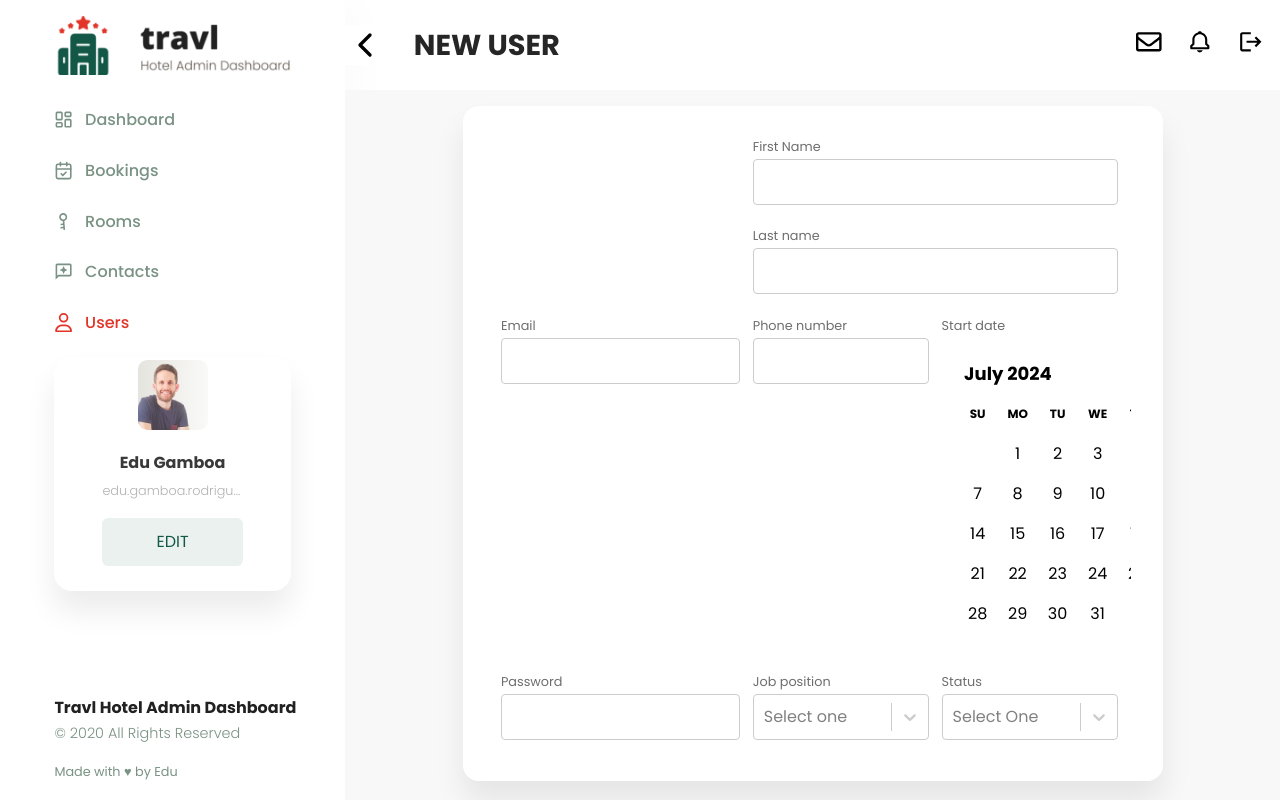
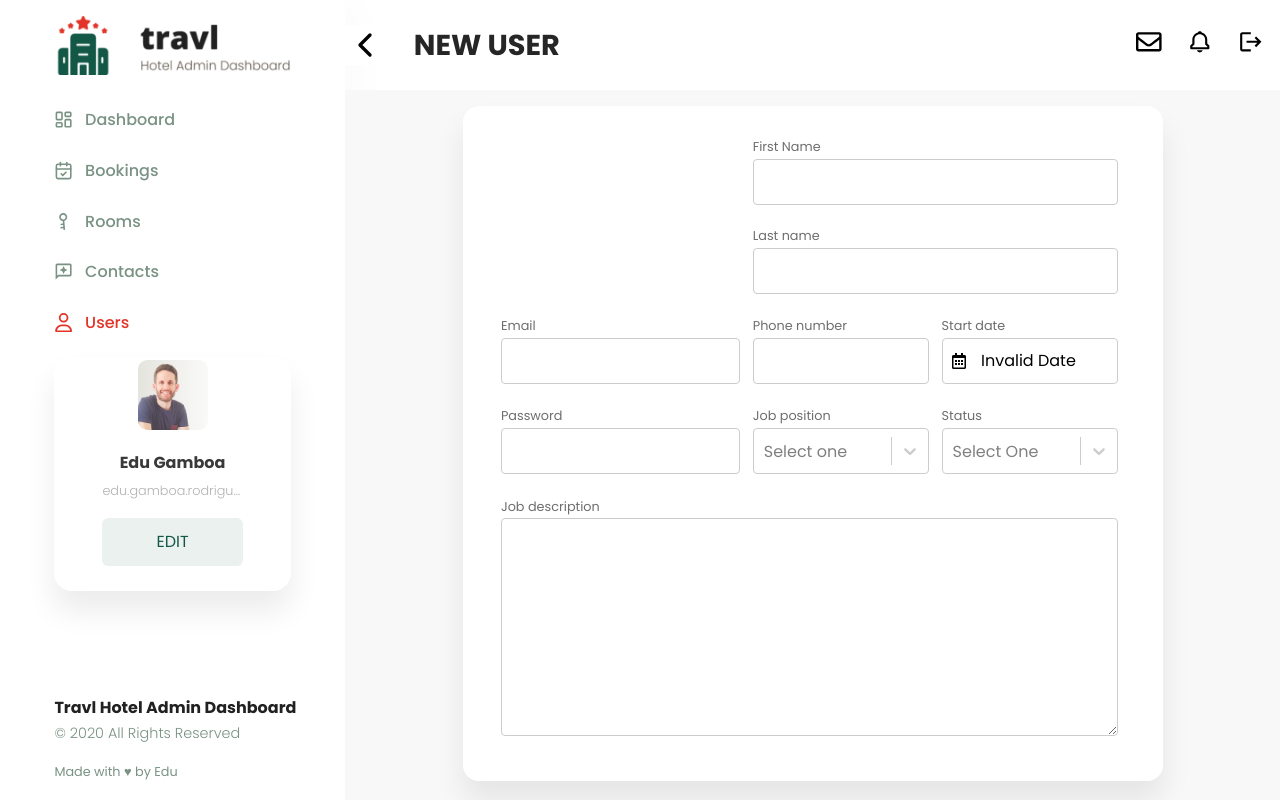
Before and after one commit to physiodevapp/dashboard-miranda, a React (Vite) app: page /users/new in a window 1280 px wide. Built offline with nearby package versions, Linux system fonts and the light colour scheme; sample sign-in values are in the browser's storage.

Commit message:
feat: implement date-input

```diff
--- a/package.json
+++ b/package.json
@@ -23,7 +23,8 @@
     "react-select": "^5.8.0",
     "react-spinners": "^0.14.1",
     "styled-components": "^6.1.11",
-    "sweetalert2": "^11.12.1",
+    "sweetalert2": "^11.12.2",
+    "sweetalert2-react-content": "^5.0.7",
     "swiper": "^11.1.4"
   },
   "devDependencies": {
--- /dev/null
+++ b/src/components/DayPickerComponent.jsx
@@ -0,0 +1,35 @@
+import { useEffect, useState } from "react";
+
+import { DayPicker } from "react-day-picker";
+import "react-day-picker/dist/style.css";
+
+export const DayPickerComponent = ({startDate, onChangeDate}) => {
+  const [currentDate, setCurrentDate] = useState(startDate)
+  const [currentMonth, setCurrentMonth] = useState(startDate);
+
+  const handleMonthChange = (month) => {
+    setCurrentMonth(month);
+  };
+
+  const handleDateChange = (date) => {
+    setCurrentDate(date)
+  }
+
+  useEffect(() => {
+    onChangeDate(currentDate)
+
+  }, [currentDate])
+
+
+  return (
+    <div>
+      <DayPicker
+        mode='single'
+        month={currentMonth}
+        onMonthChange={handleMonthChange}
+        selected={currentDate}
+        onSelect={handleDateChange}
+      />
+    </div>
+  );
+};
--- a/src/components/RecentContacts/RecentContactListComponent.jsx
+++ b/src/components/RecentContacts/RecentContactListComponent.jsx
@@ -25,7 +25,6 @@ import { RiCloseCircleLine } from "react-icons/ri";
 import userPhoto from "../../assets/Imagen de perfil.png";
 
 import Swal from "sweetalert2";
-import 'animate.css';
 
 import { useDispatch, useSelector } from "react-redux";
 import { contactListErrorSelect, contactListStatusSelect, contactListcontactListSelect } from "../../features/contactList/contactListSlice";
@@ -91,9 +90,6 @@ export const RecentContactListComponent = () => {
         title: "contact__title",
         htmlContainer: "contact__container"
       }
-    }).then((result) => {
-      // if (result.isConfirmed) {
-      // }
     })
   }
 
--- a/src/index.css
+++ b/src/index.css
@@ -13,11 +13,15 @@ body {
   max-width: 800px;
   width: 80%;
 
+  &.calendar__popup {
+    width: 400px;
+  }
+
   .swal2-title {
     font-size: 1.6rem;
   }
 
-  .contact__title, .booking__title {
+  .calendar__title, .contact__title, .booking__title {
     text-align: left;
   }
 
@@ -157,4 +161,8 @@ body {
       padding: 0em 1em 1em 0em;
     }
   }
+
+  .calendar__container {
+
+  }
 }
--- a/src/main.jsx
+++ b/src/main.jsx
@@ -16,6 +16,8 @@ import { Provider } from "react-redux";
 import { store } from "./app/store";
 import { UserListPage } from "./pages/UserList/UserListPage";
 import { UserPage } from "./pages/User/UserPage";
+
+import 'animate.css';
 
 ReactDOM.createRoot(document.getElementById("root")).render(
   <React.StrictMode>
--- a/src/pages/User/UserPage.jsx
+++ b/src/pages/User/UserPage.jsx
@@ -9,30 +9,33 @@ import { userListReadOneThunk } from '../../features/userList/userListReadOneThu
 import { BounceLoader } from 'react-spinners';
 
 import { FormButton, UserContainer, UserForm, UserFormField, UserFormFieldContainer, UserFormFieldPhoto } from './UserStyled';
-import { FormField, FormFieldLabel, FormFieldListContainer, FormInput, FormTextarea } from '../../components/FormField';
+import { FormFieldLabel, FormFieldListContainer, FormInput, FormTextarea } from '../../components/FormField';
 
 import { useForm, Controller } from 'react-hook-form';
 
 import Swal from 'sweetalert2';
+import withReactContent from 'sweetalert2-react-content';
 
 import { userListUpdateOneThunk } from '../../features/userList/userListUpdateOneThunk';
 import { userListCreateOneThunk } from '../../features/userList/userListCreateOneThunk';
 import { userListDeleteOneThunk } from '../../features/userList/userListDeleteOneThunk';
 
-import { DayPicker } from "react-day-picker";
-import "react-day-picker/dist/style.css";
+import Select from 'react-select';
+import { FaRegCalendarAlt } from 'react-icons/fa';
 
-import Select from 'react-select';
+import { DayPickerComponent } from '../../components/DayPickerComponent';
+
+const calendarSwal = withReactContent(Swal);
 
 export const UserPage = () => {
   const [user, setUser] = useState(null);
+  const [canEdit, setCanEdit] = useState(false);
+
   const { userId } = useParams();
-
-  const [canEdit, setCanEdit] = useState(false);
 
   const navigate = useNavigate();
 
-  const { register, handleSubmit, control, reset } = useForm();
+  const { register, handleSubmit, control, reset, setValue } = useForm();
 
   const userListDispatch = useDispatch();
   const userListStatus = useSelector(userListStatusSelect);
@@ -43,7 +46,7 @@ export const UserPage = () => {
 
   const [canRedirectBack, setCanRedirectBack] = useState(false);
 
-  const [startDate, setStartDate] = useState()
+  const [startDate, setStartDate] = useState(new Date());
 
   const jobOptions = ["Manager", "Reservation desk", "Room service"].map((job) => ({
     value: job,
@@ -149,6 +152,46 @@ export const UserPage = () => {
     });
   }
 
+  const showCalendar = () => {
+    const onDateChange = (selectedDate) => {
+      const updateUserStartDate = formatDatetime(new Date(selectedDate).getTime());
+      setStartDate(selectedDate);
+      setValue("userStartDate", updateUserStartDate);
+    }
+
+    calendarSwal.fire({
+      title:`Select a date`,
+      showClass: {
+        popup:`
+          animate__animated
+          animate__fadeInUp
+          animate__faster
+        `
+      },
+      hideClass: {
+        popup:`
+          animate__animated
+          animate__fadeOut
+          animate__faster
+        `
+      },
+      html: <DayPickerComponent
+        startDate={startDate}
+        onChangeDate={onDateChange}
+        />,
+      showCloseButton: true,
+      showConfirmButton: false,
+      customClass: {
+        popup: "calendar__popup",
+        title: "calendar__title",
+        htmlContainer: "calendar__container"
+      }
+    }).then((result) => {
+      // if (result.isConfirmed) {
+      // }
+    })
+  }
+
   useEffect(() => {
     if (userId)
       userListDispatch(userListReadOneThunk({id: userId, list: userListUserList}))
@@ -181,6 +224,9 @@ export const UserPage = () => {
               label: userListUser.status
             }
           })
+
+          setStartDate(new Date(Number(user?.start_date)));
+          // setCalendarMonth(new Date(Number(user?.start_date)));
         } else if (canRedirectBack) {
           navigate("/users");
         }
@@ -241,8 +287,8 @@ export const UserPage = () => {
               </UserFormField>
               <UserFormField width="30%">
                 <FormFieldLabel htmlFor='userStartDate'>Start date</FormFieldLabel>
-                <DayPicker disabled={!canEdit && user} mode="single" selected={startDate} onSelect={setStartDate} />
-                {/* <FormInput disabled={!canEdit && user} { ...register("userStartDate", { value: formatDatetime(user?.start_date) }) }/> */}
+                <FaRegCalendarAlt style={{display:`${!canEdit && user ? "none" : "block"}`, cursor: "pointer", position: "absolute", bottom: "22%", left: "1em"}} onClick={showCalendar}/>
+                <FormInput disabled={!canEdit && user} style={!canEdit && user ? {} : {paddingLeft: "2.4em"}} { ...register("userStartDate", { value: formatDatetime(user?.start_date) }) }/>
               </UserFormField>
               <UserFormField width="40%">
                 <FormFieldLabel htmlFor='userPassword'>Password</FormFieldLabel>
--- a/src/pages/User/UserStyled.js
+++ b/src/pages/User/UserStyled.js
@@ -48,6 +48,8 @@ export const UserFormFieldPhoto = styled(FormField)`
 `
 
 export const UserFormField = styled(FormField)`
+  align-items: center;
+  position: relative;
 
   input, textarea {
     border-radius: 4px;
```
Also changed, not shown: 1 other file (tests, documents, lock files or other folders).
